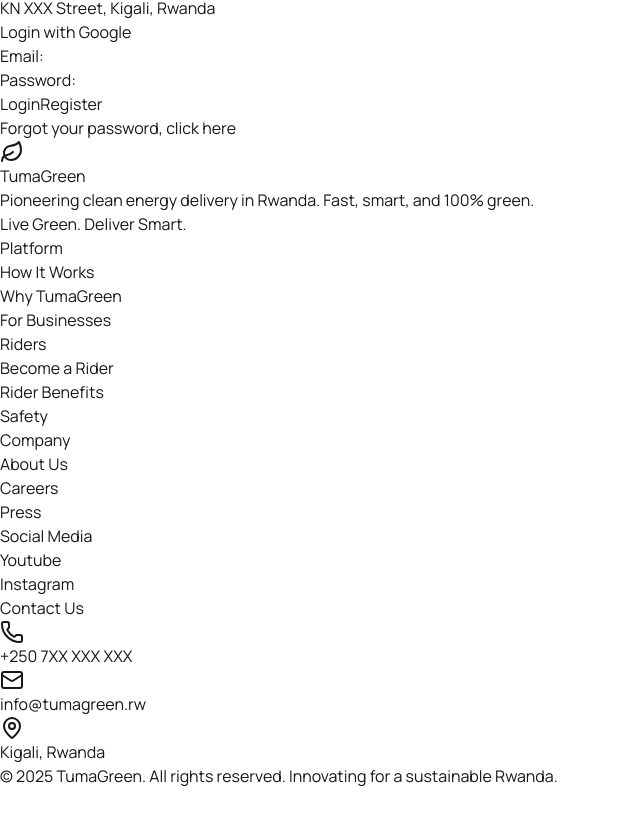
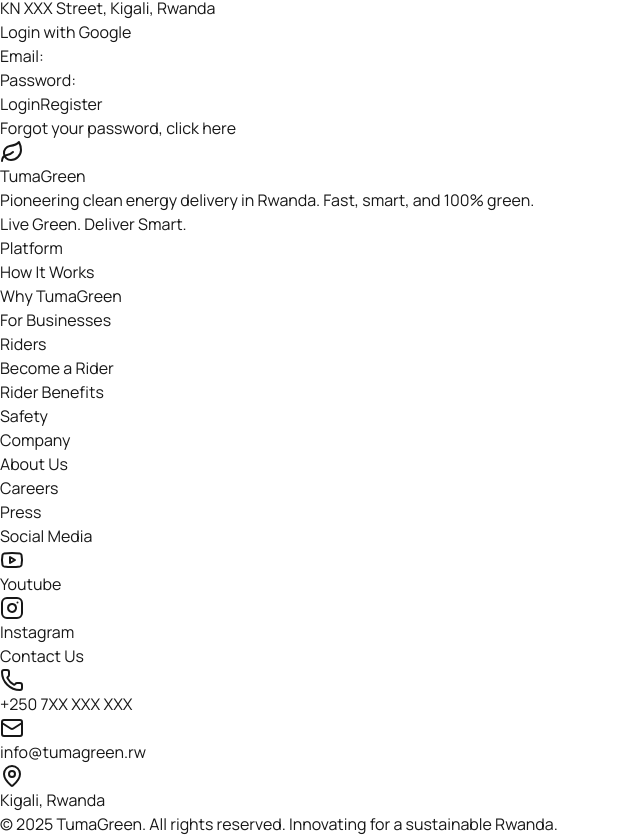
Before and after one commit to Shemab23/Ingabotech-TumaGreen, a Next.js app: page / in a window 1280 px wide. Shown: the part 4835-5671 px from the top of the page, without its empty margins (0-640 px from the left). Before the commit the page ends 5623 px from the top, so only its background shows below. Built offline with nearby package versions, Linux system fonts and the light colour scheme.

Commit message:
change footer

```diff
--- a/components/Footer.jsx
+++ b/components/Footer.jsx
@@ -1,5 +1,5 @@
 import React from 'react';
-import { Leaf, Phone, Mail, MapPin as MapPinIcon } from 'lucide-react';
+import { Leaf, Phone, Mail, MapPin as MapPinIcon, Youtube, Instagram } from 'lucide-react'; // Added Youtube and Instagram icons
 
 const Footer = () => {
   const currentYear = new Date().getFullYear();
@@ -29,12 +29,11 @@
         { label: "Press", href: "#" },
       ],
     },
-
     {
-      title: " Social Media",
+      title: "Social Media",
       links: [
-        { label: "Youtube", href: "#" },
-        { label: "Instagram", href: "#" },
+        { label: "Youtube", href: "#", icon: Youtube }, // Added Youtube icon
+        { label: "Instagram", href: "#", icon: Instagram }, // Added Instagram icon
       ],
     },
   ];
@@ -46,12 +45,12 @@
     }
   };
 
-
   return (
     <footer className="bg-green-50 border-t border-green-200 py-12">
       <div className="max-w-7xl mx-auto px-4 sm:px-6 lg:px-8">
-        <div className="grid grid-cols-1 md:grid-cols-2 lg:grid-cols-4 gap-8 mb-8">
-          <div className="space-y-4 md:col-span-2 lg:col-span-1">
+        <div className="grid grid-cols-1 md:grid-cols-2 lg:grid-cols-5 gap-8 mb-8"> {/* Adjusted to lg:grid-cols-5 */}
+          {/* Logo and description section (first column) */}
+          <div className="space-y-4 md:col-span-2 lg:col-span-1"> {/* Retain span for smaller screens */}
             <div className="flex items-center space-x-2">
               <Leaf className="w-8 h-8 text-green-600" />
               <span className="font-orbitron text-2xl font-bold text-green-700">TumaGreen</span>
@@ -62,30 +61,36 @@
             <p className="text-sm text-green-600 font-medium">Live Green. Deliver Smart.</p>
           </div>
 
+          {/* Mapped footer links */}
           {footerLinks.map((section) => (
             <div key={section.title}>
               <p className="font-semibold text-green-800 mb-3">{section.title}</p>
               <ul className="space-y-1.5">
-                {section.links.map((link) => (
+                {section.links.map((link) => {
+                  const Icon = link.icon; // Get the icon component if it exists
+                  return (
                     <li key={link.label}>
                       <a
                         href={link.href}
                         onClick={(e) => {
-                        if(link.href.startsWith("#")) {
+                          if (link.href.startsWith("#")) {
                             e.preventDefault();
                             scrollToSection(link.href);
                           }
                         }}
-                      className="text-sm text-green-700 hover:text-green-500 hover:underline transition-colors"
+                        className="text-sm text-green-700 hover:text-green-500 hover:underline transition-colors flex items-center" // Added flex items-center for icon alignment
                       >
+                        {Icon && <Icon className="w-4 h-4 mr-2 text-green-500" />} {/* Render icon if available */}
                         {link.label}
                       </a>
                     </li>
-                ))}
+                  );
+                })}
               </ul>
             </div>
           ))}
 
+          {/* Contact Us section (now integrated into the grid) */}
           <div>
             <p className="font-semibold text-green-800 mb-3">Contact Us</p>
             <ul className="space-y-2 text-sm">
```
Lines whose indentation alone changed are shown as unchanged.
